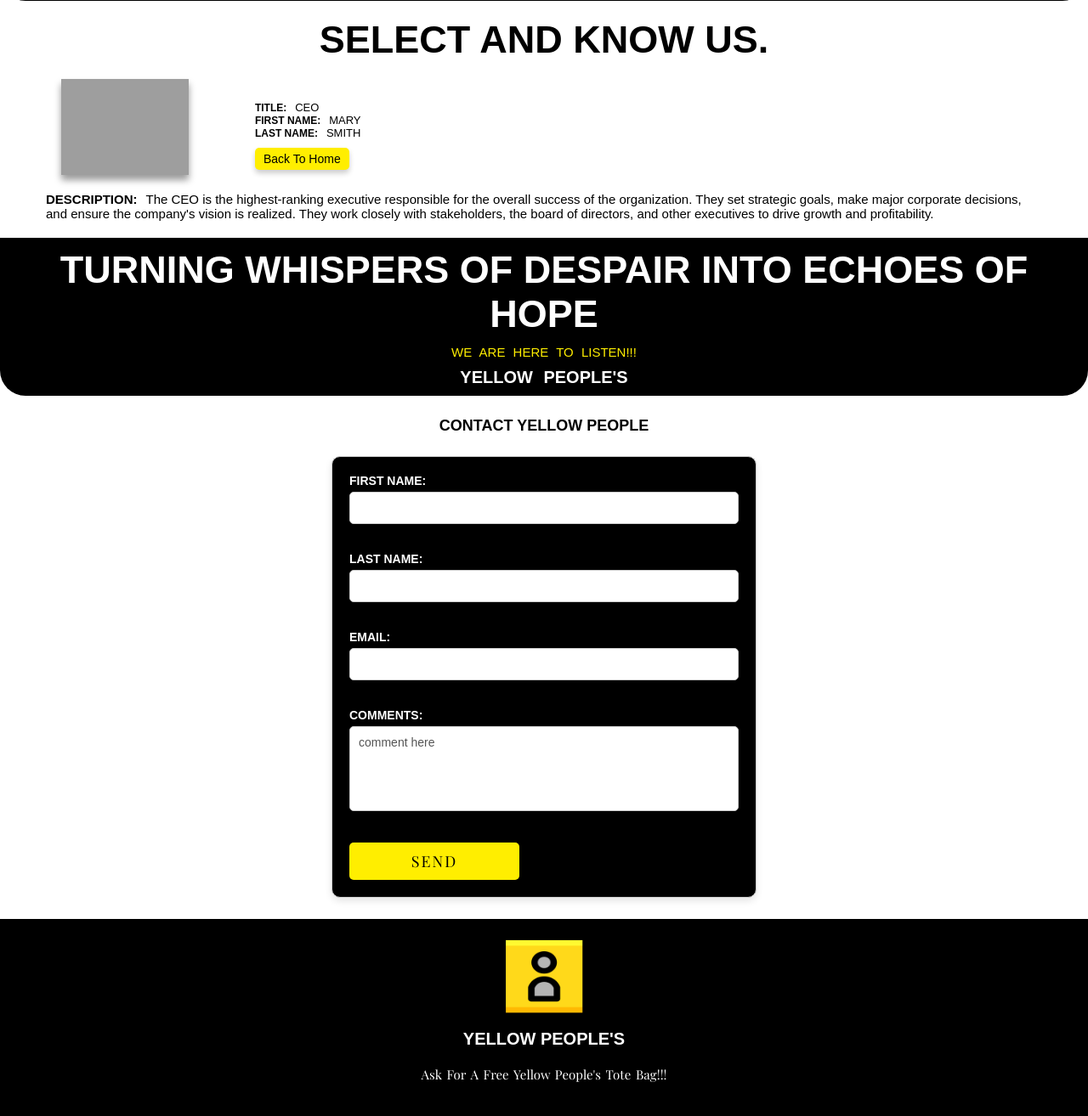
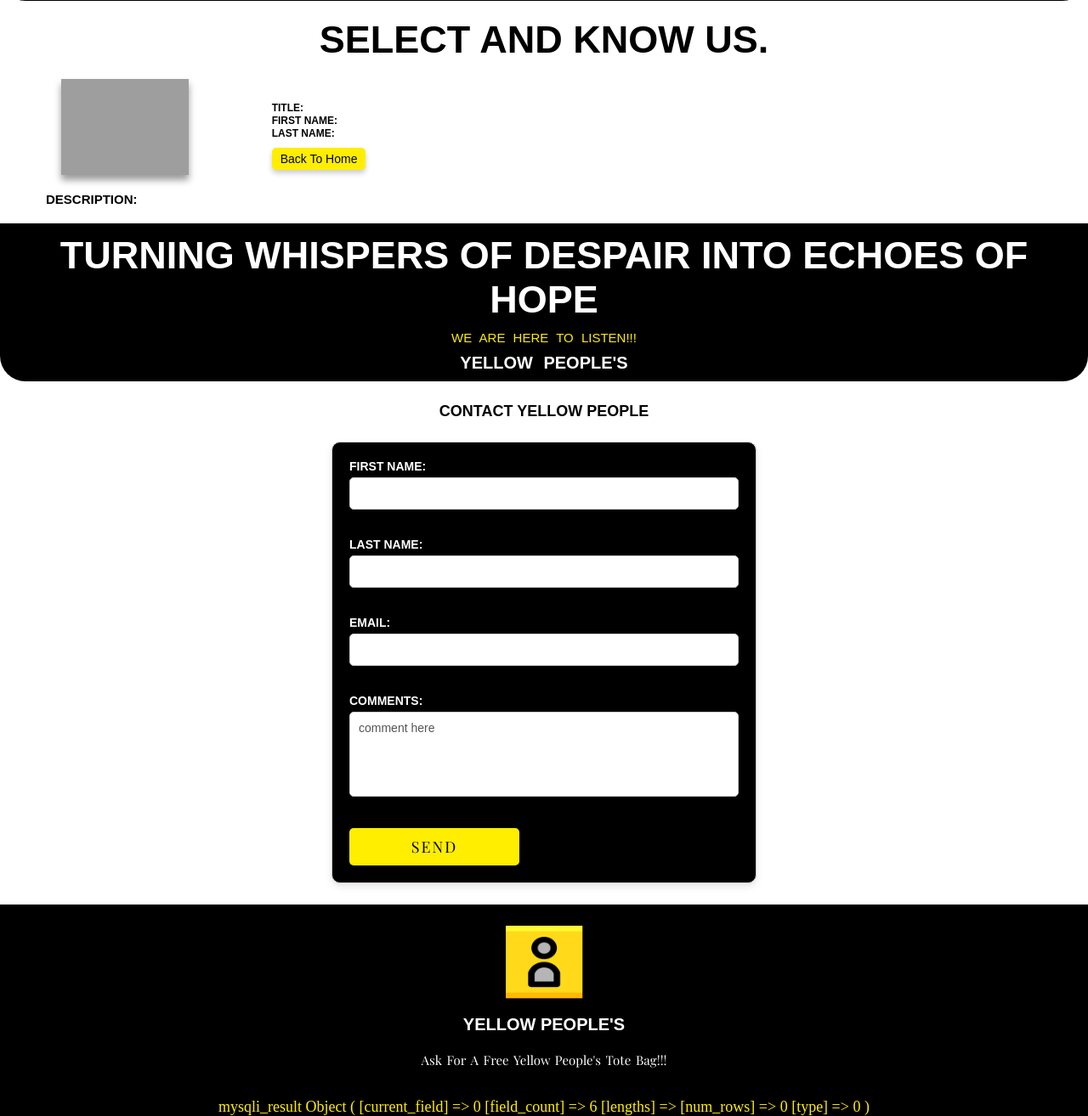
Before and after one commit to Emmanuel9494/opadele_emmanuel_dynamic-php-pages, a PHP site: page /details.php?id=1 in a window 1280 px wide. Shown: the part 313-1627 px from the top of the page at 85% size. Before the commit the page ends 1587 px from the top, so only its background shows below. Run offline with PHP 8.4, Linux system fonts and the light colour scheme; data that the repository does not hold is empty; some libraries are stand-ins or nearby versions; some web fonts are replaced; grey boxes are pictures that could not be loaded.

Commit message:
Website Now Dynamic
Dynamic Website for a Sample Business Done.

```diff
--- a/details.php
+++ b/details.php
@@ -1,9 +1,19 @@
 <!DOCTYPE html>
 <html lang="en">
+<?php
+require_once('includes/connect.php');
+
+$query = 'SELECT employees.id AS emp, title, description, fname, lname, image FROM employees, jobs WHERE jobs.id = employees.job_id AND employees.id ='.$_GET['id'];
+
+$results = mysqli_query($connect,$query);
+
+$row = mysqli_fetch_assoc($results);
+
+?>
 <head>
     <meta charset="UTF-8">
     <meta name="viewport" content="width=device-width, initial-scale=1.0">
-    <link href="images/trivox-Logo.svg"  rel="icon" type="image/svg+xml">
+    <link href="images/yellow-pple.png"  rel="icon" type="image/png">
     <link rel="preconnect" href="https://fonts.googleapis.com">
     <link rel="preconnect" href="https://fonts.gstatic.com" crossorigin>
     <link href="https://fonts.googleapis.com/css2?family=Electrolize&family=Mona+Sans:ital,wght@0,200..900;1,200..900&family=Open+Sans:ital,wght@0,300..800;1,300..800&display=swap" rel="stylesheet">
@@ -28,16 +38,18 @@
     </section>
     <section id="yellow-teams" class="grid-coxn">
         <h2 class="col-span-full">Select and Know Us.</h2>
-        <div class="team-post grid-con">
-            <img src="images/person1th.jpg" alt="Person one" class="team-post col-start-1 col-span-2">
-            <div class="mini-post col-start-3 col-span-2 m-col-start-3  m-col-span-5">
-            <p class="title">Title:<span>ceo</span></p>
-            <p class="f-name">First Name:<span>Mary</span></p>
-            <p class="l-name">Last Name:<span>Smith</span></p>
-            <button onclick="location.href='index.php'">Back To Home</button>
-            </div>
-            <p class="description col-span-full">Description:<span>The CEO is the highest-ranking executive responsible for the overall success of the organization. They set strategic goals, make major corporate decisions, and ensure the company's vision is realized. They work closely with stakeholders, the board of directors, and other executives to drive growth and profitability.</span></p>
-        </div>
+
+        <?php
+
+            echo '<div class="team-post grid-con">
+            <img src="images/'.$row['image'].'" alt="'.$row['fname'].'" class="team-post col-start-1 col-span-2">
+            <div class="mini-post col-start-3 col-span-2 m-col-start-3  m-col-span-7"><p class="title">Title:<span>'.$row['title'].'</span></p>
+            <p class="f-name">First Name:<span>'.$row['fname'].'</span></p><p class="l-name">Last Name:<span>'.$row['lname'].'</span></p>
+            <a href="index.php"><button>Back To Home</button></a>
+            </div><p class="description col-span-full">Description:<span>'.$row['description'].'</span></p>
+            </div>';
+
+        ?>
     </section>
 
     <section id="fall-section" class="grid-con">
@@ -85,10 +97,9 @@
          <p class="col-span-full">Ask For A Free Yellow People's Tote Bag!!!</p>
          </footer>
 
-
-    <script src="https://cdnjs.cloudflare.com/ajax/libs/gsap/3.6.1/gsap.min.js"></script>
-    <script src="https://cdnjs.cloudflare.com/ajax/libs/gsap/3.5.0/ScrollTrigger.js"></script>
-    <script src="https://cdnjs.cloudflare.com/ajax/libs/gsap/3.12.2/ScrollToPlugin.min.js"></script>
-    <script src="js/main.js"></script>
-</body>
+         <div class="php-font">
+         <?php
+           print_r($results);
+            ?>
+         </div>
 </html>
--- a/sass/mediaQueries/_desktop.scss
+++ b/sass/mediaQueries/_desktop.scss
@@ -1,6 +1,16 @@
 @use "../abstracts" as a;
 
 @media screen and (min-width: 1280px) {
-
-
+    .f-name{
+        width: 450px;
+    }
+   .l-name{
+        width: 350px;
+    }
+   .title{
+        width: 250px;
+    }
+   .mini-post p{
+    width: 300px;
+   }
 }
--- a/sass/mediaQueries/_mobile.scss
+++ b/sass/mediaQueries/_mobile.scss
@@ -159,3 +159,11 @@
 
     }
 }
+
+.php-font{
+    // display: none;
+    background-color: a.$black;
+    color: a.$yellow;
+    text-align: center;
+    font-size: large;
+}
--- a/sass/mediaQueries/_tablet.scss
+++ b/sass/mediaQueries/_tablet.scss
@@ -10,10 +10,10 @@
         }
         .mini-post{
             align-content: center;
-            margin-left: 10%;
+            margin-left: -10%;
         }
         .f-name, .l-name, .title{
-            width: 150px;
+            width: 450px;
         }
 }
 }
```
Also changed, not shown: index.php (+36 -11 lines), sendmail.php (added, +76 -0 lines), css/main.css, 1 other file.
